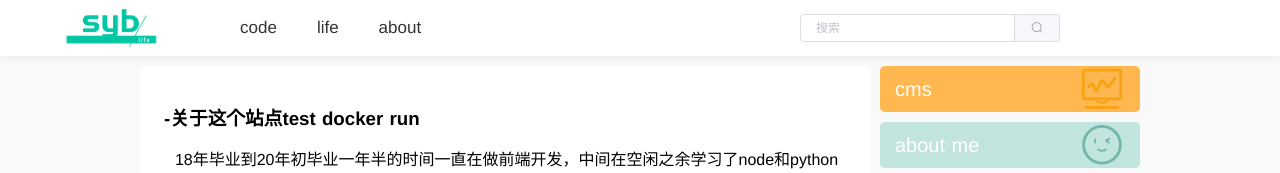
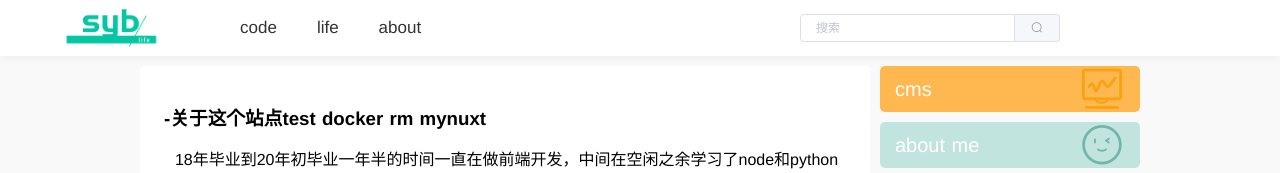
Before and after one commit to Syibo/syb-life, a Nuxt app: page /about in a window 1280 px wide. Shown: the top 173 px of the page. Built offline with nearby package versions, Linux system fonts and the light colour scheme; what mavon-editor would draw is missing.

Commit message:
docker rm mynuxt

```diff
--- a/pages/about.vue
+++ b/pages/about.vue
@@ -1,6 +1,6 @@
 <template>
   <div class="about">
-    <h3>-关于这个站点test docker run</h3>
+    <h3>-关于这个站点test docker rm mynuxt</h3>
     <p>
       &nbsp;&nbsp;18年毕业到20年初毕业一年半的时间一直在做前端开发，中间在空闲之余学习了node和python相关的知识，但一直没有去实践，20年初因为疫情在家办公一个多月，就开始慢慢的边找资料边写代码，
       做一个博客(ui参考简书&SegmentFault)记录相关知识和生活。
```
Also changed, not shown: 1 other file (tests, documents, lock files or other folders).
